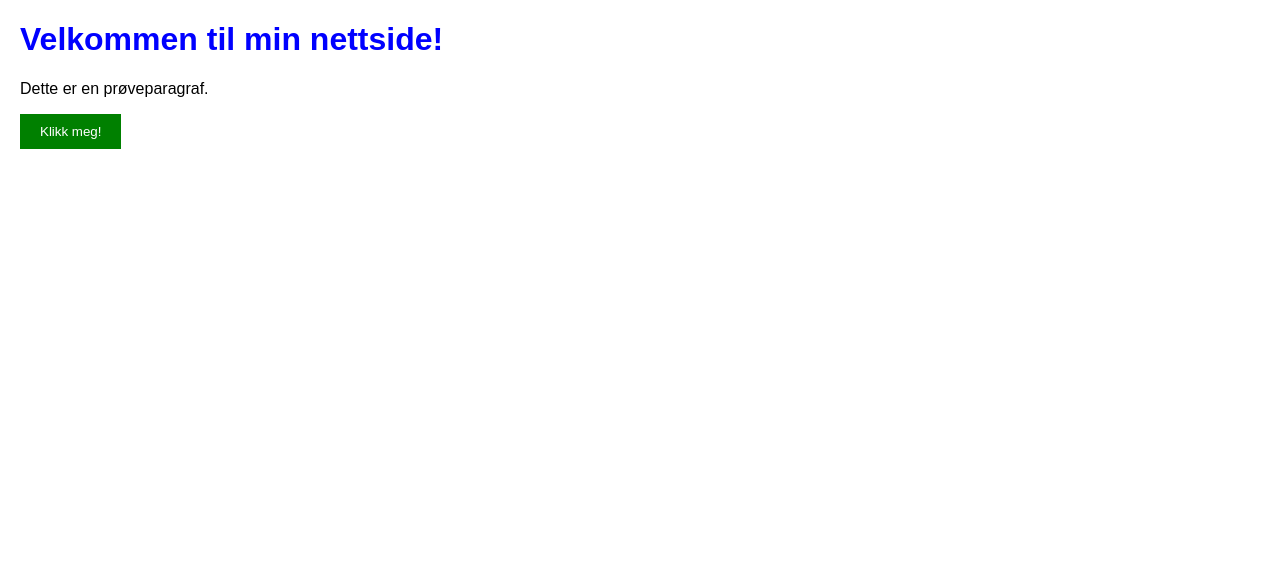
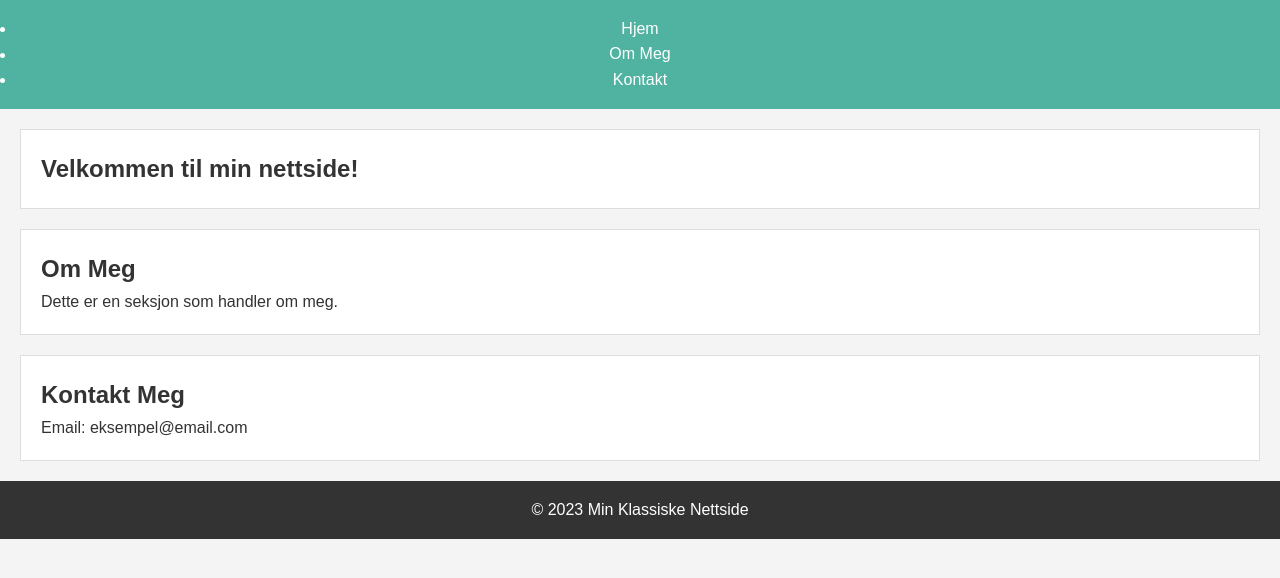
Before and after one commit to Loxuni/My-website, a plain HTML site: page index.html in a window 1280 px wide. Drawn offline with Linux system fonts and the light colour scheme.

Commit message:
Changed the html and css

```diff
--- a/index.html
+++ b/index.html
@@ -2,13 +2,37 @@
 <html lang="en">
 <head>
     <meta charset="UTF-8">
-    <title>Min Nettside</title>
+    <title>Min Klassiske Nettside</title>
     <link rel="stylesheet" href="styles.css">
 </head>
 <body>
-    <h1>Velkommen til min nettside!</h1>
-    <p>Dette er en prøveparagraf.</p>
-    <button id="klikkMeg">Klikk meg!</button>
+    <header>
+        <nav>
+            <ul>
+                <li><a href="#home">Hjem</a></li>
+                <li><a href="#about">Om Meg</a></li>
+                <li><a href="#contact">Kontakt</a></li>
+            </ul>
+        </nav>
+    </header>
+
+    <section id="home">
+        <h1>Velkommen til min nettside!</h1>
+    </section>
+
+    <section id="about">
+        <h2>Om Meg</h2>
+        <p>Dette er en seksjon som handler om meg.</p>
+    </section>
+
+    <section id="contact">
+        <h2>Kontakt Meg</h2>
+        <p>Email: eksempel@email.com</p>
+    </section>
+
+    <footer>
+        <p>&copy; 2023 Min Klassiske Nettside</p>
+    </footer>
 
     <script src="script.js"></script>
 </body>
--- a/styles.css
+++ b/styles.css
@@ -1,15 +1,46 @@
+/* Reset noen standard nettleserstiler */
+body, h1, h2, ul, p {
+    margin: 0;
+    padding: 0;
+}
+
+/* Legger til en bakgrunnsfarge på hele siden */
 body {
     font-family: Arial, sans-serif;
-    margin: 20px;
+    line-height: 1.6;
+    background: #f4f4f4;
+    color: #333;
 }
 
-h1 {
-    color: blue;
+/* Header-stiler */
+header {
+    background: #50b3a2;
+    color: white;
+    text-align: center;
+    padding: 1rem;
 }
 
-button {
-    padding: 10px 20px;
-    background-color: green;
+header a {
     color: white;
-    border: none;
+    text-decoration: none;
+    padding: 0.4rem 1rem;
 }
+
+/* Seksjon-stiler */
+section {
+    padding: 20px;
+    margin: 20px;
+    background: white;
+    border: 1px solid #ddd;
+}
+
+/* Footer-stiler */
+footer {
+    background: #333;
+    color: white;
+    text-align: center;
+    padding: 1rem 0;
+    position: relative;
+    bottom: 0;
+    width: 100%;
+}
```
